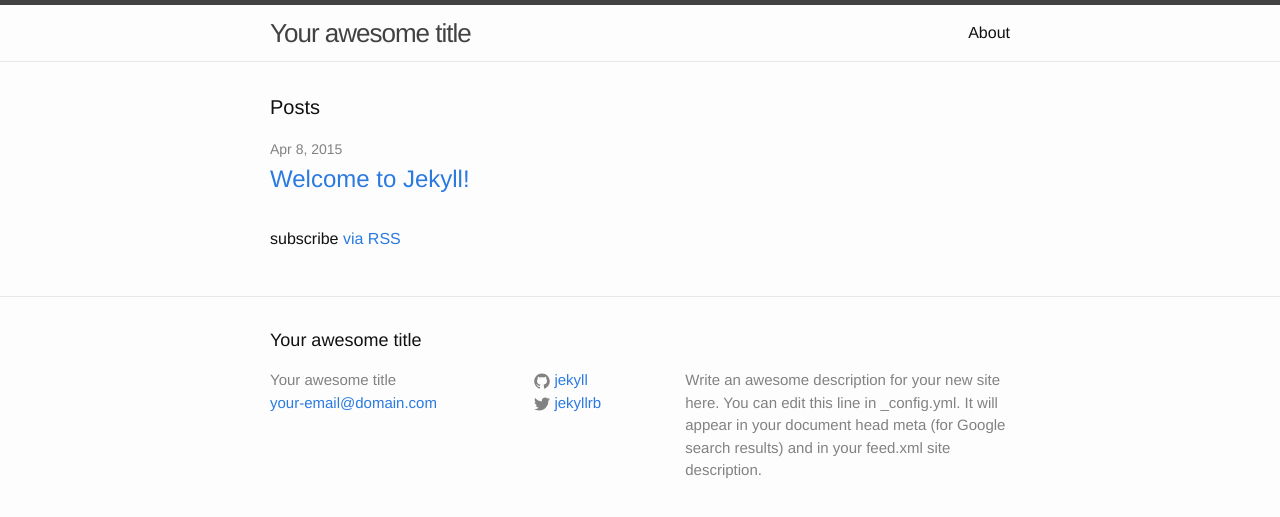
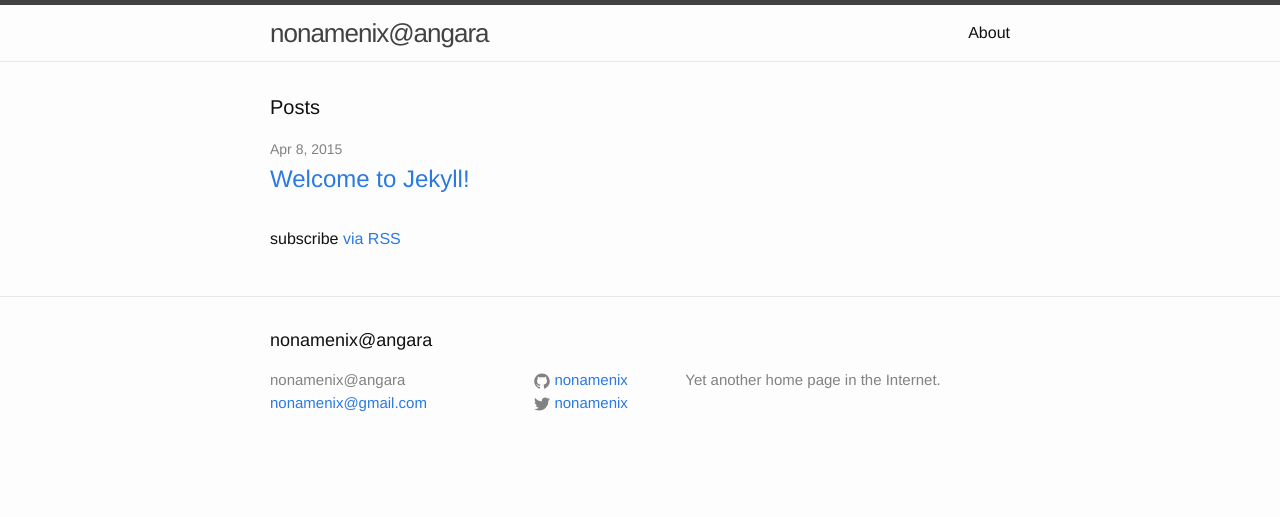
Before and after one commit to nonamenix/nonamenix.github.io, a Jekyll site: the page built from index.html, in a window 1280 px wide. Shown: the top 517 px of the page. Built offline with Jekyll 4.4.1, drawn with Linux system fonts in a browser that asks for light colours.

Commit message:
Update config

```diff
--- a/_config.yml
+++ b/_config.yml
@@ -1,14 +1,11 @@
 # Site settings
-title: Your awesome title
-email: your-email@domain.com
-description: > # this means to ignore newlines until "baseurl:"
-  Write an awesome description for your new site here. You can edit this
-  line in _config.yml. It will appear in your document head meta (for
-  Google search results) and in your feed.xml site description.
-baseurl: "" # the subpath of your site, e.g. /blog/
-url: "http://yourdomain.com" # the base hostname & protocol for your site
-twitter_username: jekyllrb
-github_username:  jekyll
+title: nonamenix@angara
+email: nonamenix@gmail.com
+description: Yet another home page in the Internet.
+baseurl: ""
+url: "http://nonamenix.ru"
+twitter_username: nonamenix
+github_username:  nonamenix
 
 # Build settings
 markdown: kramdown
```
